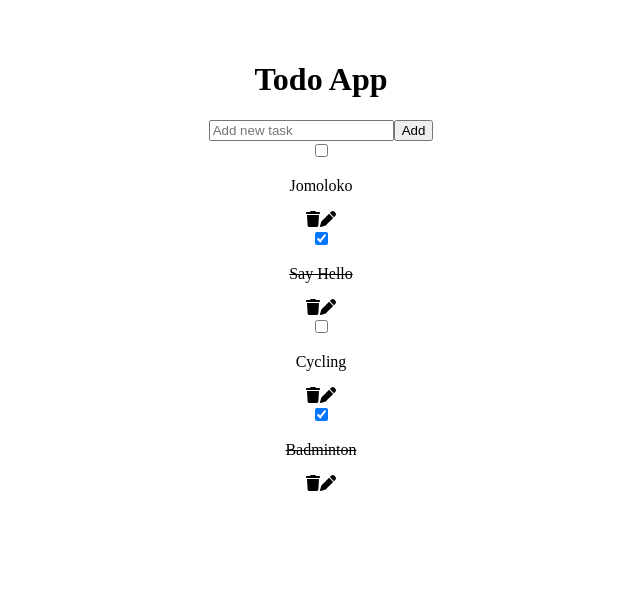
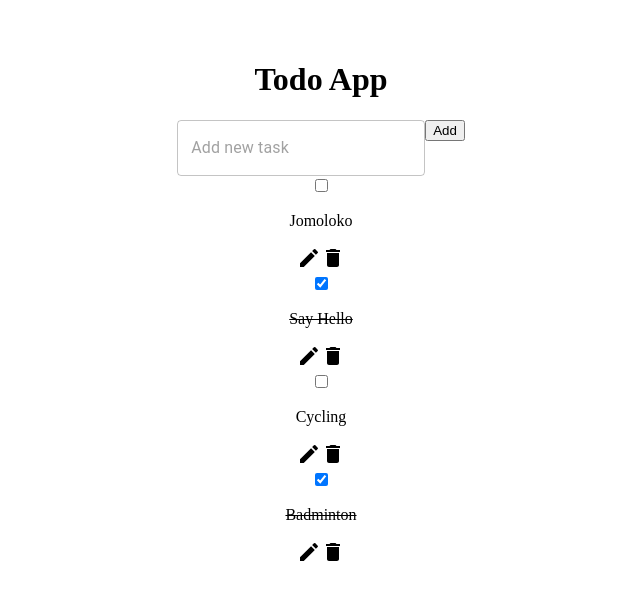
Before and after one commit to bluwhalee/todo-app-in-react, a React (Vite) app: page / in a window 1280 px wide. Shown: the top 600 px of the page, without its empty margins (319-959 px from the left). Built offline with nearby package versions, Linux system fonts and the light colour scheme.

Commit message:
Formated code and added material UI , removed FontAwesome

```diff
--- a/src/App.jsx
+++ b/src/App.jsx
@@ -3,14 +3,10 @@ import './App.css'
 import {Todo} from "./components/Todo.jsx";
 
 function App() {
-
-
   return (
     <div>
         <Todo />
     </div>
-
   )
 }
-
 export default App
--- a/src/components/AddTodo.jsx
+++ b/src/components/AddTodo.jsx
@@ -1,5 +1,4 @@
 import {useState} from "react";
-import {useId} from "react";
 import {useDispatch} from "react-redux";
 import {addtodo} from "../redux/todo/actions"
 import { v4 as uuid } from 'uuid';
@@ -11,7 +10,6 @@ export function AddTodo() {
     function handleSubmit(event) {
         event.preventDefault();
         const unique_id = uuid();
-
         const todo = {
             id:unique_id,
             task:task,
@@ -20,18 +18,15 @@ export function AddTodo() {
         setTask('');
         dispatch(addtodo(todo))
     }
-
     function handleChange(event) {
         setTask(event.target.value);
     }
-
     return (
         <div>
             <h1>Todo App</h1>
             <form onSubmit={handleSubmit}>
                 <label>
                     <InputComponent  type="text" value={task} HandleOnChange={handleChange} placeholder="Add new task" />
-                    {/*<input type="text" value={task} onChange={handleChange} placeholder="Add new task" />*/}
                 </label>
                 <button type="submit">Add</button>
             </form>
--- a/src/components/Todo.jsx
+++ b/src/components/Todo.jsx
@@ -1,18 +1,9 @@
-import {useState} from "react";
 import {useSelector} from "react-redux";
-import {operationsReducer} from "../redux/todo/reducers/operations.js";
-import Icon, {icon} from "react-icons-kit"
-import {trash} from "react-icons-kit/feather/trash"
-import {edit2} from "react-icons-kit/feather/edit2"
 import {AddTodo} from "./AddTodo.jsx"
-import {FontAwesomeIcon} from "@fortawesome/react-fontawesome";
-import { faPen, faTrash } from "@fortawesome/free-solid-svg-icons";
-
+import EditIcon from '@mui/icons-material/Edit'
+import DeleteIcon from '@mui/icons-material/Delete';
 export function Todo() {
-
     const todos = useSelector((state) => state.operationsReducer);
-
-
     return (
         <div>
             <AddTodo />
@@ -23,13 +14,11 @@ export function Todo() {
                   <p style={todo.status===true?{textDecoration:"line-through"}:{textDecoration:"none"}}>{todo.task}</p>
               </div>
               <div>
-                  <FontAwesomeIcon icon={faTrash}></FontAwesomeIcon>
-                  <FontAwesomeIcon icon={faPen}></FontAwesomeIcon>
-
+                 <EditIcon />
+                 <DeleteIcon />
               </div>
           </div>
         )
     )}
         </div>)
-
 }
--- a/src/components/common/inputComponent.jsx
+++ b/src/components/common/inputComponent.jsx
@@ -1,7 +1,9 @@
+import {TextField} from "@mui/material";
+
 const InputComponent = (props) =>
 {
     return(
-        <input type={props.type} value={props.value} onChange={props.HandleOnChange} placeholder={props.placeholder} />
+        <TextField onChange={props.HandleOnChange} value={props.value} placeholder={props.placeholder}/>
     )
 }
 export default InputComponent;
--- a/src/redux/store.js
+++ b/src/redux/store.js
@@ -1,6 +1,5 @@
 import {createStore} from "redux";
 import {rootReducer} from "./rootReducer.js";
-
 export  const  store = createStore(
     rootReducer,
     window.__REDUX_DEVTOOLS_EXTENSION__ && window.__REDUX_DEVTOOLS_EXTENSION__()
--- a/src/redux/todo/reducers/operations.js
+++ b/src/redux/todo/reducers/operations.js
@@ -13,7 +13,6 @@ export const operationsReducer = (state = defaultState, action) =>{
         {
             return [...state,action.payload];
         }
-
         default: return state;
     }
 }
```
Also changed, not shown: package.json (+4 -5 lines), 1 other file (tests, documents, lock files or other folders).
